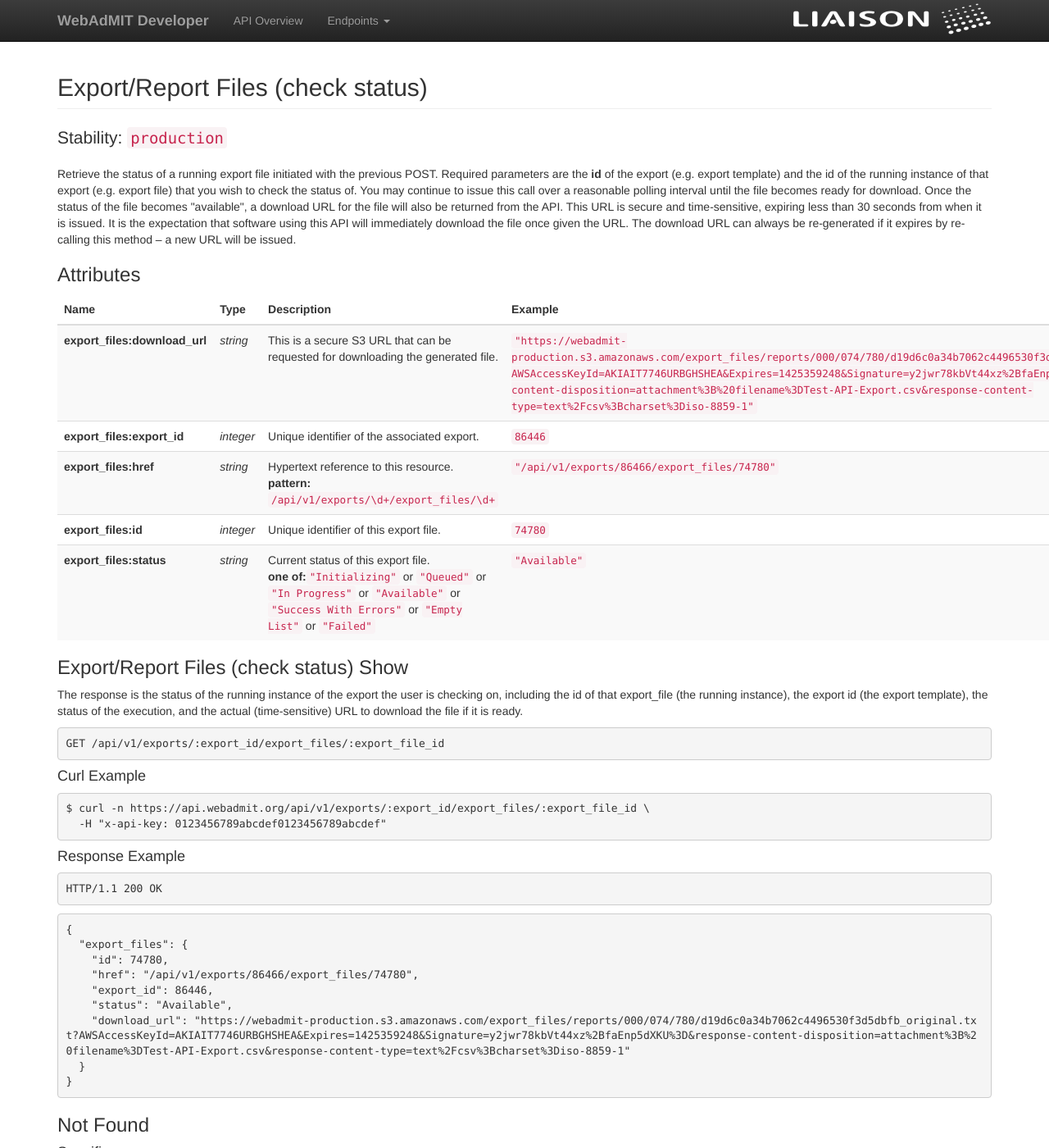
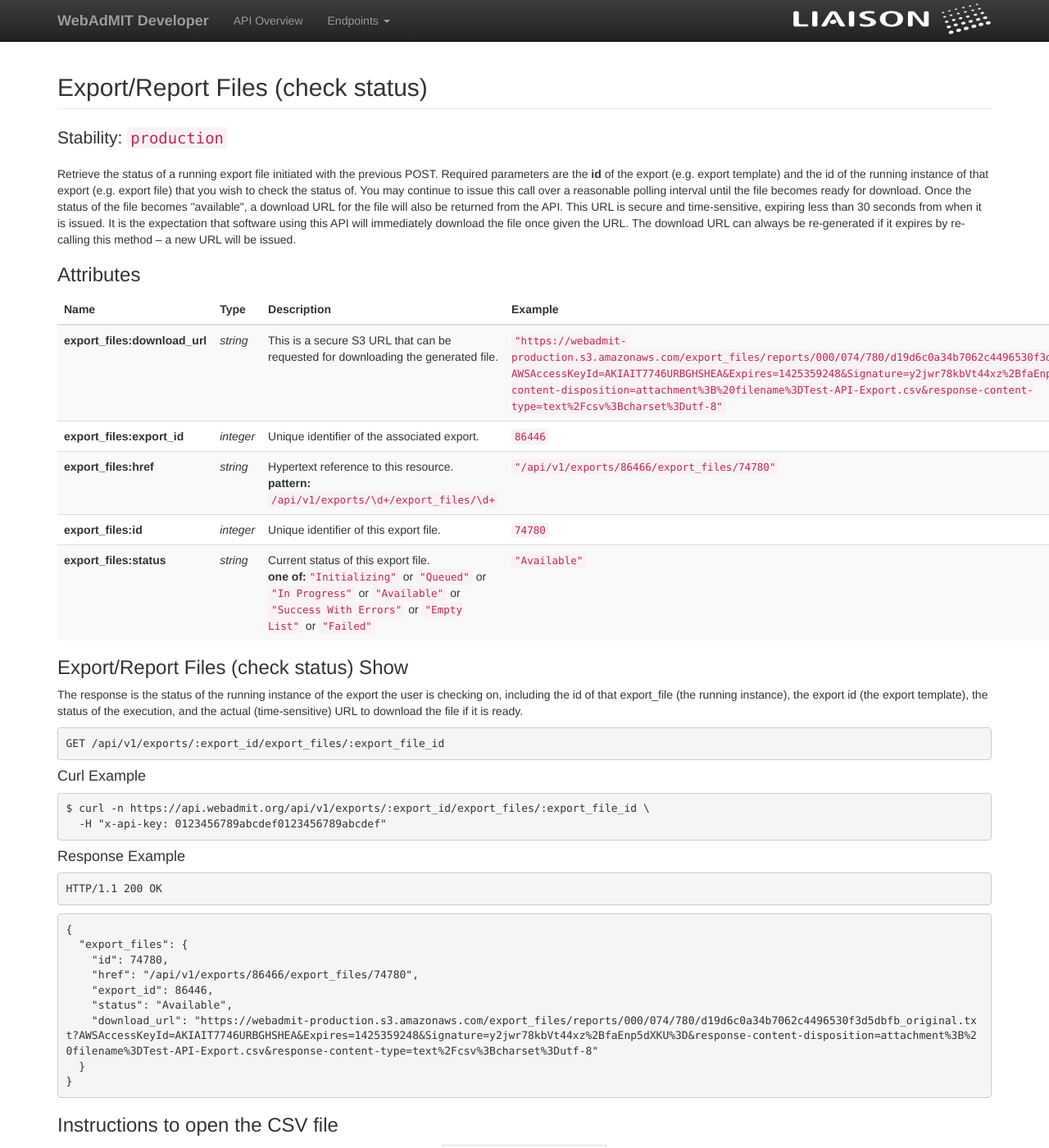
Before and after one commit to Liaison-Intl/Liaison-Intl.github.io, a Jekyll site: the page built from export_files_check.md, in a window 1280 px wide and 1400 px high. Shown: the whole window at 82% size. Built offline with Jekyll 4.4.1, drawn with Linux system fonts in a browser that asks for light colours; nearby versions of some CDN libraries; some of the changed lines change nothing that is shown; some of the changed text lies outside the part shown.

Commit message:
[NF-79865] Update WebAdMIT API Documentation for Encoding Change

```diff
--- a/export_files_check.md
+++ b/export_files_check.md
@@ -24,7 +24,7 @@
 <td><strong>export_files:download_url</strong></td>
 <td><em>string</em></td>
 <td>This is a secure S3 URL that can be requested for downloading the generated file.</td>
-<td><code>&quot;https://webadmit-production.s3.amazonaws.com/export_files/reports/000/074/780/d19d6c0a34b7062c4496530f3d5dbfb_original.txt?AWSAccessKeyId=AKIAIT7746URBGHSHEA&amp;Expires=1425359248&amp;Signature=y2jwr78kbVt44xz%2BfaEnp5dXKU%3D&amp;response-content-disposition=attachment%3B%20filename%3DTest-API-Export.csv&amp;response-content-type=text%2Fcsv%3Bcharset%3Diso-8859-1&quot;</code></td>
+<td><code>&quot;https://webadmit-production.s3.amazonaws.com/export_files/reports/000/074/780/d19d6c0a34b7062c4496530f3d5dbfb_original.txt?AWSAccessKeyId=AKIAIT7746URBGHSHEA&amp;Expires=1425359248&amp;Signature=y2jwr78kbVt44xz%2BfaEnp5dXKU%3D&amp;response-content-disposition=attachment%3B%20filename%3DTest-API-Export.csv&amp;response-content-type=text%2Fcsv%3Bcharset%3Dutf-8&quot;</code></td>
 </tr>
 <tr>
 <td><strong>export_files:export_id</strong></td>
@@ -69,10 +69,21 @@
     &quot;href&quot;: &quot;/api/v1/exports/86466/export_files/74780&quot;,
     &quot;export_id&quot;: 86446,
     &quot;status&quot;: &quot;Available&quot;,
-    &quot;download_url&quot;: &quot;https://webadmit-production.s3.amazonaws.com/export_files/reports/000/074/780/d19d6c0a34b7062c4496530f3d5dbfb_original.txt?AWSAccessKeyId=AKIAIT7746URBGHSHEA&amp;Expires=1425359248&amp;Signature=y2jwr78kbVt44xz%2BfaEnp5dXKU%3D&amp;response-content-disposition=attachment%3B%20filename%3DTest-API-Export.csv&amp;response-content-type=text%2Fcsv%3Bcharset%3Diso-8859-1&quot;
+    &quot;download_url&quot;: &quot;https://webadmit-production.s3.amazonaws.com/export_files/reports/000/074/780/d19d6c0a34b7062c4496530f3d5dbfb_original.txt?AWSAccessKeyId=AKIAIT7746URBGHSHEA&amp;Expires=1425359248&amp;Signature=y2jwr78kbVt44xz%2BfaEnp5dXKU%3D&amp;response-content-disposition=attachment%3B%20filename%3DTest-API-Export.csv&amp;response-content-type=text%2Fcsv%3Bcharset%3Dutf-8&quot;
   }
 }
 </code></pre>
+<h3>Instructions to open the CSV file</h3>
+<img src="./img/utf-8-ref.png" alt="Reference screenshot for UTF-8 CSV import in Excel" width="200" height="100"/>
+<ul>
+  <li>Open a blank Excel workbook.</li>
+  <li>Go to the Data tab.</li>
+  <li>In the “Get & Transform Data” group, click From Text/CSV.</li>
+  <li>Navigate to your UTF-8 CSV file, select it, and click Import.</li>
+  <li>In the preview dialog, find the File Origin dropdown and select 65001: Unicode (UTF-8).</li>
+  <li>Verify that the delimiter and data preview look correct.</li>
+  <li>Click Close & Load to import the data into your worksheet.</li>
+</ul>
 <h3>Not Found</h3>
 <h4>Specific error messages</h4>
 <p>When the user_identity is not found</p>
```
Also changed, not shown: img/utf-8-ref.png (added).
